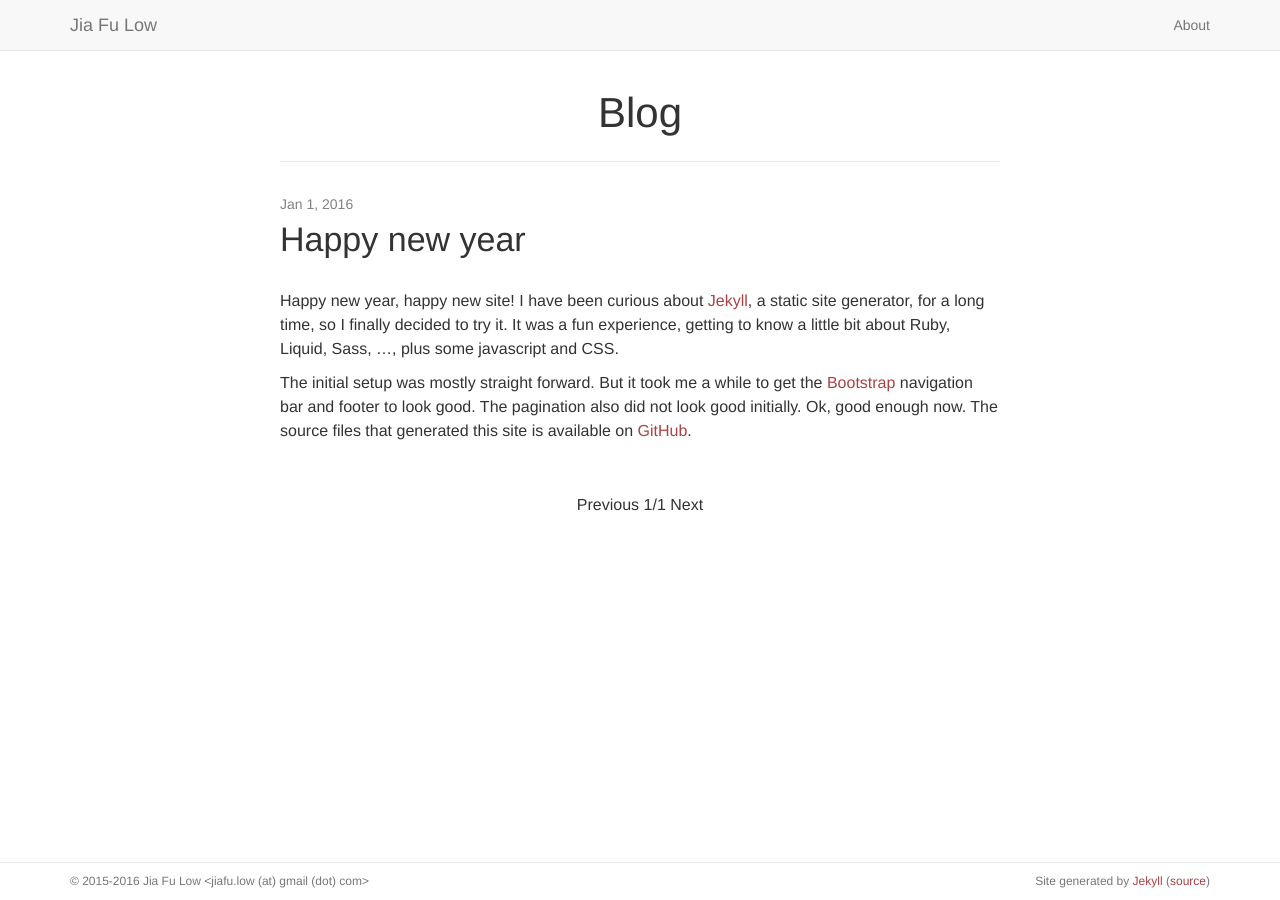
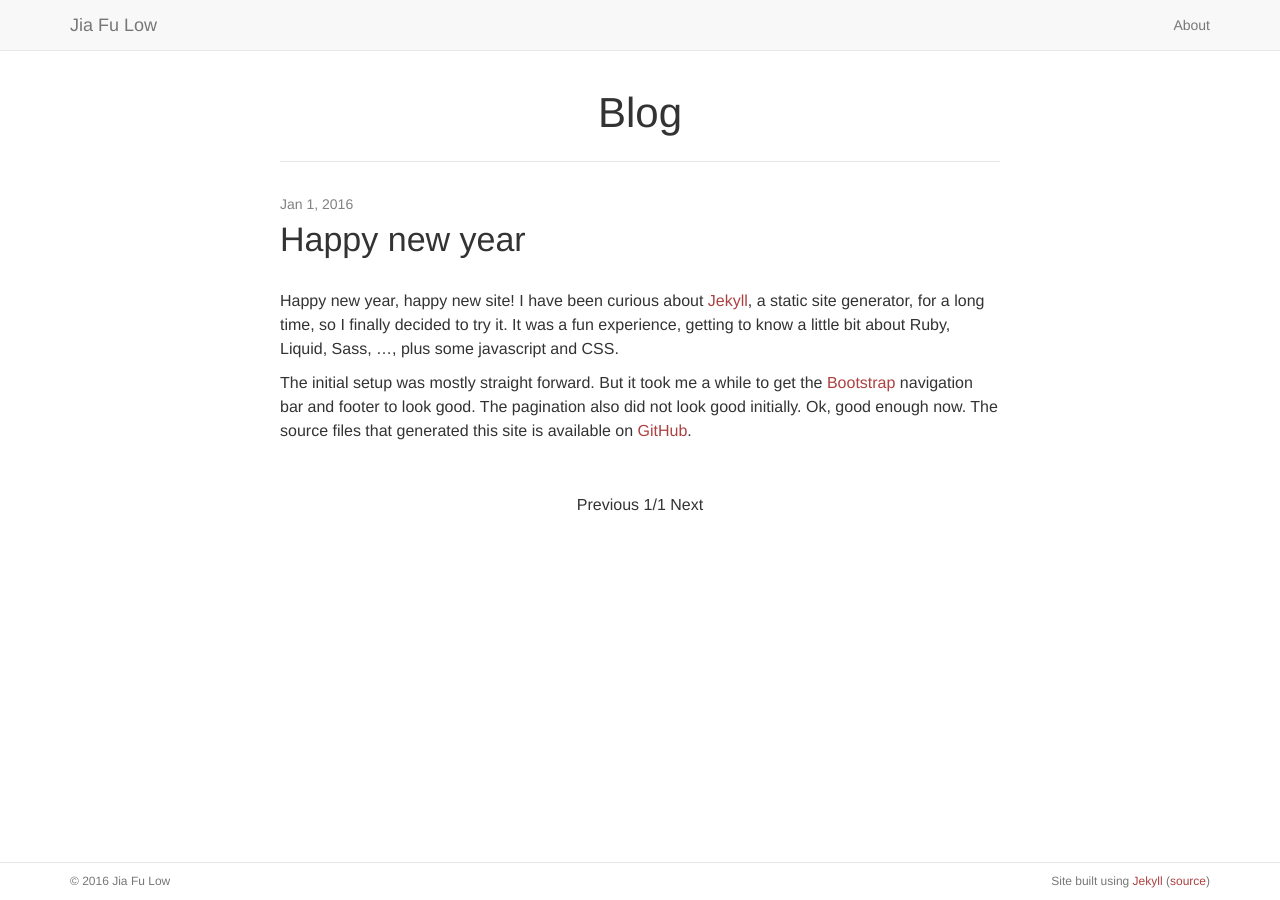
Before and after one commit to jiafulow/jiafulow.github.io, a Jekyll site: the page built from blog/index.html, in a window 1280 px wide. Built offline with Jekyll 4.4.1, drawn with Linux system fonts in a browser that asks for light colours; the list of posts is cut into pages by our own code.

Commit message:
Miscellaneous updates

```diff
--- a/_config.yml
+++ b/_config.yml
@@ -9,11 +9,16 @@ baseurl: "" # the subpath of your site, e.g. /blog/
 url: "http://jiafulow.github.io" # the base hostname & protocol for your site
 timezone: America/Chicago
 encoding: utf-8
+#safe: true
 
-github_username:  jiafulow
+exclude:
+  - README.md
+
+# Social media
+github_username: jiafulow
 linkedin_username: jiafulow
 twitter_username: jiafulow
-source_repo: https://github.com/jiafulow/jiafulow.github.io
+github_repo: https://github.com/jiafulow/jiafulow.github.io
 
 # Pagination
 paginate: 5
@@ -25,6 +30,5 @@ excerpt_separator: <!--more-->
 # Build settings
 markdown: kramdown
 
-# Gems
 gems:
   - jemoji
--- a/_includes/source.html
+++ b/_includes/footnote.html
@@ -3,14 +3,14 @@
     <div class="row">
       <div class="col-md-5">
         <ul class="text-left text-muted">
-          <li>&copy; 2015-2016 {{ site.author.name }} &lt;{{ site.author.email | replace:'@gmail.com', ' (at) gmail (dot) com' }}&gt;</li>
+          <li>&copy; 2016 {{ site.author.name }}</li>
         </ul>
       </div>
       <div class="col-md-2">
       </div>
       <div class="col-md-5">
         <ul class="text-right text-muted">
-        <li>Site generated by <a href="http://jekyllrb.com/">Jekyll</a> (<a href="{{ site.source_repo }}">source</a>)</li>
+        <li>Site built using <a href="http://jekyllrb.com/">Jekyll</a> (<a href="{{ site.github_repo }}">source</a>)</li>
         </ul>
       </div>
     </div>
--- a/_includes/head.html
+++ b/_includes/head.html
@@ -4,7 +4,6 @@
     <meta http-equiv="X-UA-Compatible" content="IE=edge">
 
     <title>{% if page.title %}{{ page.title }} - {{ site.title }}{% else %}{{ site.title }}{% endif %}</title>
-    <meta name="author" content="{{ site.author.name }}">
     <meta name="description" content="{{ site.description }}">
 
     <!-- Bootstrap core CSS -->
--- a/_includes/javascript.html
+++ b/_includes/javascript.html
@@ -3,3 +3,6 @@
 
 <!-- Bootstrap Core JavaScript -->
 <script src="{{ "/assets/js/bootstrap.min.js" | prepend: site.baseurl }}"></script>
+
+<!-- MathJax -->
+<script src='https://cdn.mathjax.org/mathjax/latest/MathJax.js?config=TeX-AMS-MML_HTMLorMML'></script>
--- a/_layouts/default.html
+++ b/_layouts/default.html
@@ -21,7 +21,7 @@
     {% include footer.html %}
     {% endcomment %}
 
-    {% include source.html %}
+    {% include footnote.html %}
 
     {% include javascript.html %}
 
```
